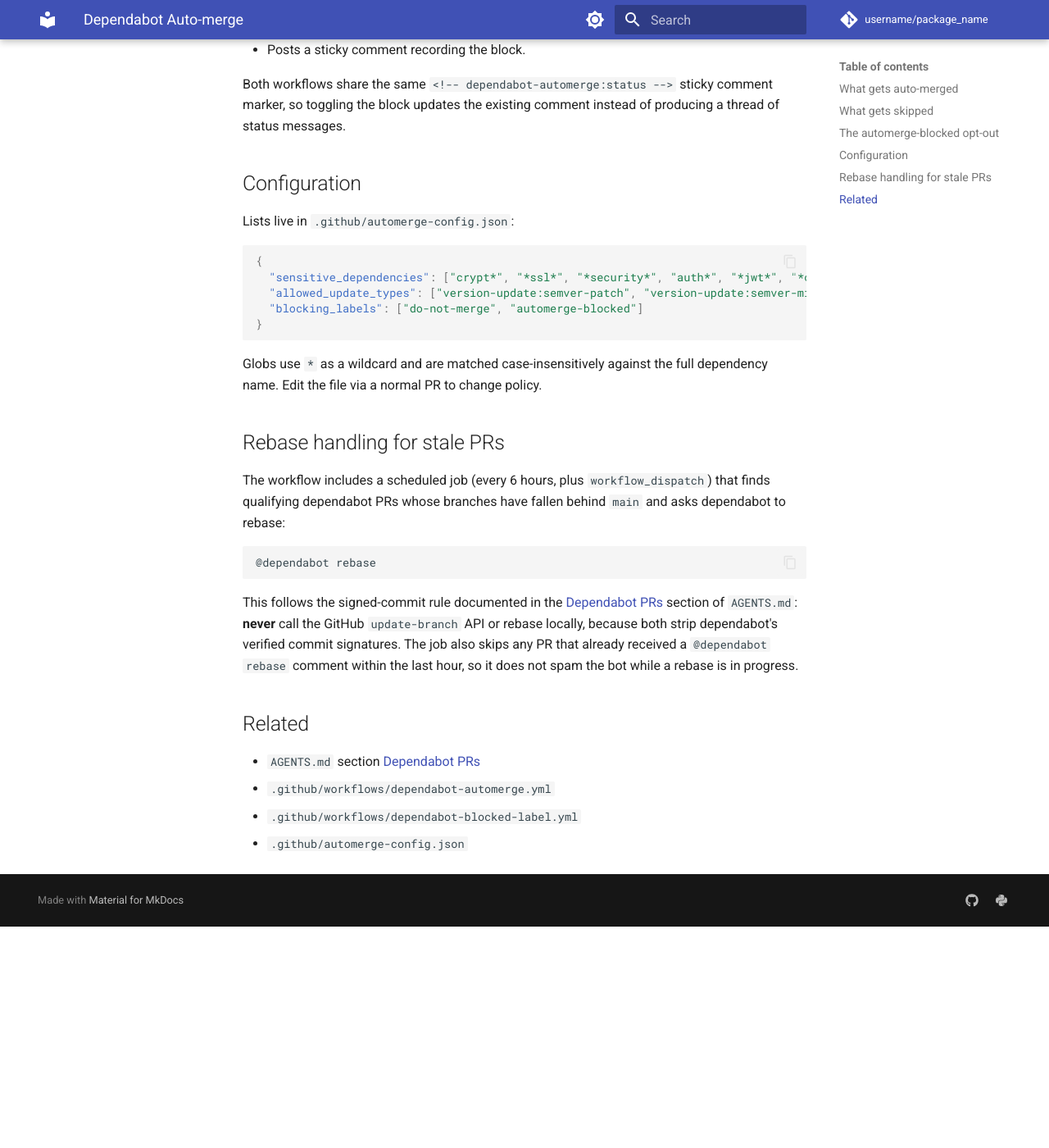
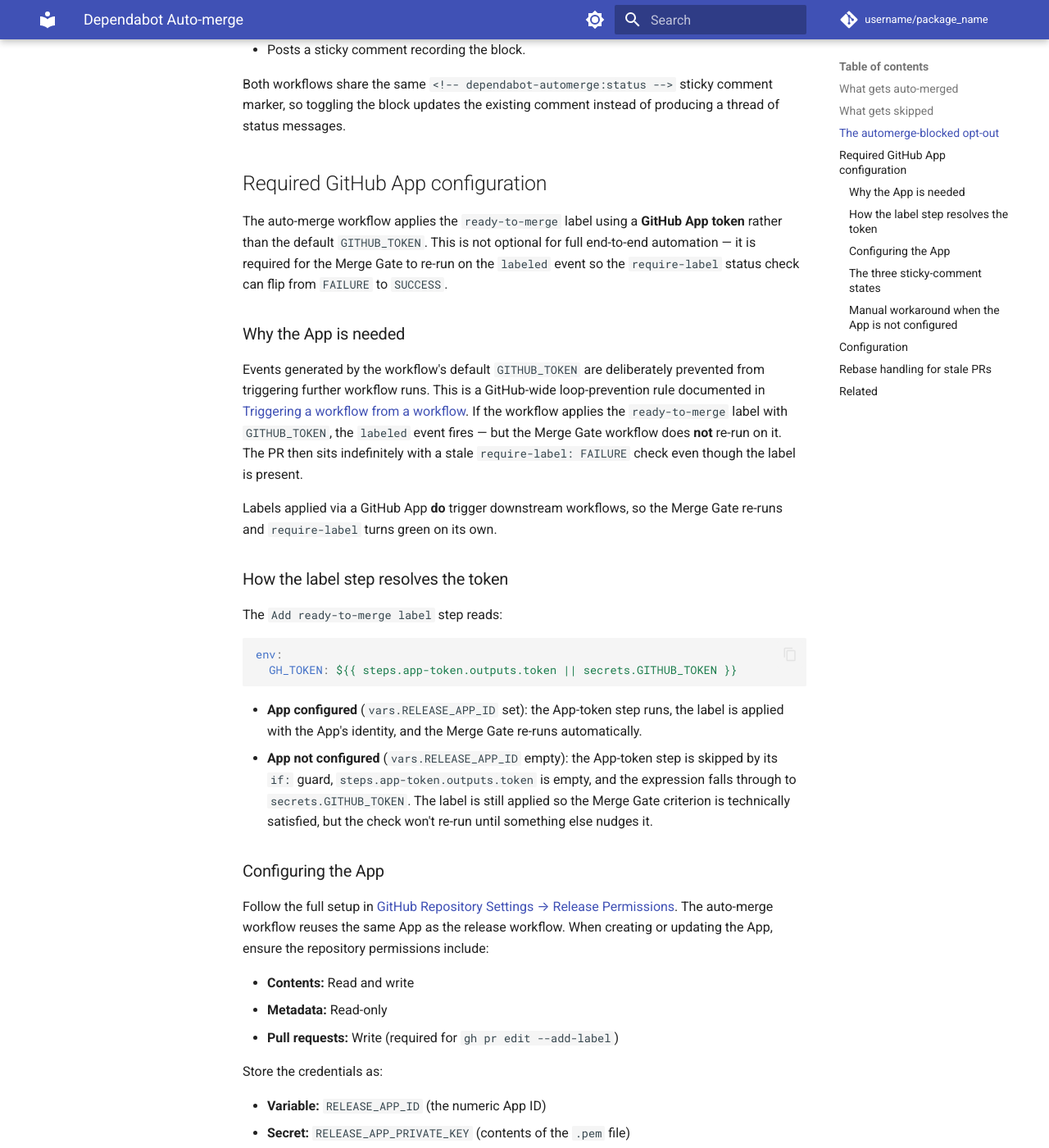
Before and after one commit to endavis/pyproject-template, an MkDocs documentation site: the page built from docs/development/dependabot-automerge.md, in a window 1280 px wide and 1400 px high, scrolled down 1422 px. Shown: the whole window at 82% size. Built offline with MkDocs 1.6.1 and Material for MkDocs 9.7.7, drawn with Linux system fonts in a browser that asks for light colours; comment, search, counter and statistics services are not loaded; before the commit the page ends 2552 px from its top, so only the background shows below that; some of the changed text lies outside the part shown.

Commit message:
refactor: use App token for ready-to-merge label to trigger Merge Gate (merges PR #453, addresses #428)
GitHub's loop-prevention rule suppresses downstream workflows for events
produced by GITHUB_TOKEN, so the labeled event never fired the Merge Gate
after dependabot-automerge applied the ready-to-merge label. The gate
stayed red and auto-merge never fired.

Generate a GitHub App token (conditional on vars.RELEASE_APP_ID) and use
it for the label step, falling back to GITHUB_TOKEN when the App is not
configured. Expose APP_TOKEN_CONFIGURED to the sticky comment so the
user sees a distinct message when falling back, pointing at the manual
relabel workaround. Keep the merge step on GITHUB_TOKEN (it does not
trigger downstream workflows). Drop the job-level GH_TOKEN so the token
choice is explicit on each step.

Addresses #428

Co-authored-by: Claude Opus 4.7 (1M context) <noreply@anthropic.com>

````diff
--- a/docs/development/dependabot-automerge.md
+++ b/docs/development/dependabot-automerge.md
@@ -71,6 +71,86 @@ Both workflows share the same `<!-- dependabot-automerge:status -->` sticky
 comment marker, so toggling the block updates the existing comment instead of
 producing a thread of status messages.
 
+## Required GitHub App configuration
+
+The auto-merge workflow applies the `ready-to-merge` label using a **GitHub
+App token** rather than the default `GITHUB_TOKEN`. This is not optional for
+full end-to-end automation — it is required for the Merge Gate to re-run on
+the `labeled` event so the `require-label` status check can flip from
+`FAILURE` to `SUCCESS`.
+
+### Why the App is needed
+
+Events generated by the workflow's default `GITHUB_TOKEN` are deliberately
+prevented from triggering further workflow runs. This is a GitHub-wide
+loop-prevention rule documented in
+[Triggering a workflow from a workflow](https://docs.github.com/en/actions/using-workflows/triggering-a-workflow#triggering-a-workflow-from-a-workflow).
+If the workflow applies the `ready-to-merge` label with `GITHUB_TOKEN`, the
+`labeled` event fires — but the Merge Gate workflow does **not** re-run on
+it. The PR then sits indefinitely with a stale `require-label: FAILURE`
+check even though the label is present.
+
+Labels applied via a GitHub App **do** trigger downstream workflows, so the
+Merge Gate re-runs and `require-label` turns green on its own.
+
+### How the label step resolves the token
+
+The `Add ready-to-merge label` step reads:
+
+```yaml
+env:
+  GH_TOKEN: ${{ steps.app-token.outputs.token || secrets.GITHUB_TOKEN }}
+```
+
+- **App configured** (`vars.RELEASE_APP_ID` set): the App-token step runs,
+  the label is applied with the App's identity, and the Merge Gate re-runs
+  automatically.
+- **App not configured** (`vars.RELEASE_APP_ID` empty): the App-token step
+  is skipped by its `if:` guard, `steps.app-token.outputs.token` is empty,
+  and the expression falls through to `secrets.GITHUB_TOKEN`. The label is
+  still applied so the Merge Gate criterion is technically satisfied, but
+  the check won't re-run until something else nudges it.
+
+### Configuring the App
+
+Follow the full setup in
+[GitHub Repository Settings → Release Permissions](../../.github/CONTRIBUTING.md#organization-repositories-github-app-recommended).
+The auto-merge workflow reuses the same App as the release workflow. When
+creating or updating the App, ensure the repository permissions include:
+
+- **Contents:** Read and write
+- **Metadata:** Read-only
+- **Pull requests:** Write (required for `gh pr edit --add-label`)
+
+Store the credentials as:
+
+- **Variable:** `RELEASE_APP_ID` (the numeric App ID)
+- **Secret:** `RELEASE_APP_PRIVATE_KEY` (contents of the `.pem` file)
+
+### The three sticky-comment states
+
+The sticky comment step posts different copy depending on the combination
+of `AUTOMERGE_OUTCOME` and `APP_TOKEN_CONFIGURED`:
+
+| State | Trigger | Message |
+| :--- | :--- | :--- |
+| **Success** | Auto-merge call succeeded | Auto-merge enabled; PR will merge when CI passes. |
+| **Merge failed, App configured** | App token generated, but `gh pr merge --auto` failed | Label applied; maintainer should investigate the merge failure and merge manually. |
+| **Merge failed, App not configured** | Both App token missing and merge call failed (or skipped) | Label applied via `GITHUB_TOKEN`; Merge Gate will **not** re-run on its own. User must remove and re-add the `ready-to-merge` label manually, or configure the App. |
+
+### Manual workaround when the App is not configured
+
+If the sticky comment indicates the App is not configured, you can unstick
+the PR by toggling the label as your own user:
+
+1. Click **Labels** on the PR sidebar.
+2. Remove `ready-to-merge`.
+3. Re-add `ready-to-merge`.
+
+Your user account (not `GITHUB_TOKEN`) is a real actor, so the `labeled`
+event fires normally and the Merge Gate re-runs. The long-term fix is to
+[configure the App](#configuring-the-app) so this step is not needed again.
+
 ## Configuration
 
 Lists live in `.github/automerge-config.json`:
````
Also changed, not shown: docs/development/github-repository-settings.md (+24 -7 lines), docs/template/decisions/9006-merge-gate-workflow.md (+1 -0 lines), .github/CONTRIBUTING.md, 2 other files.
